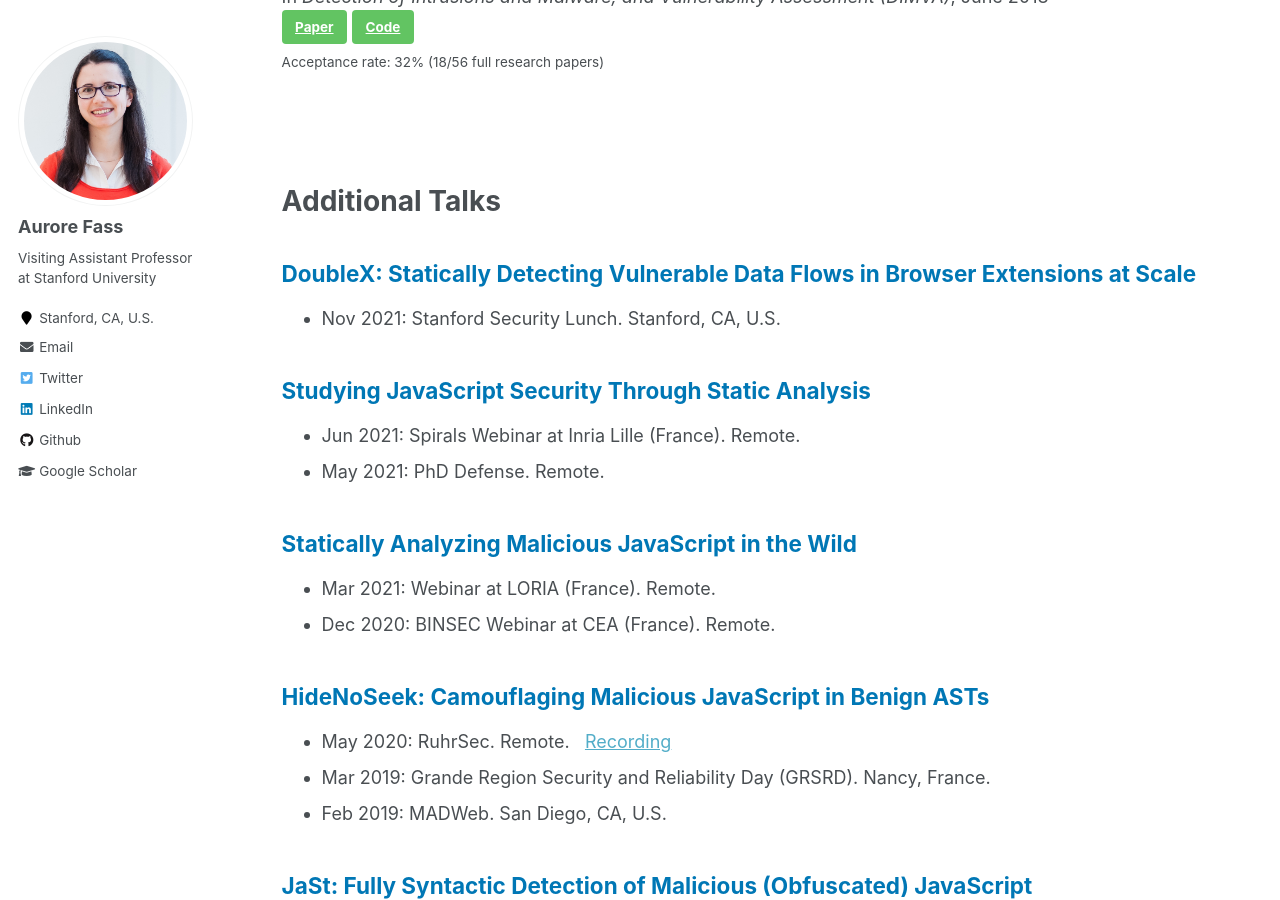
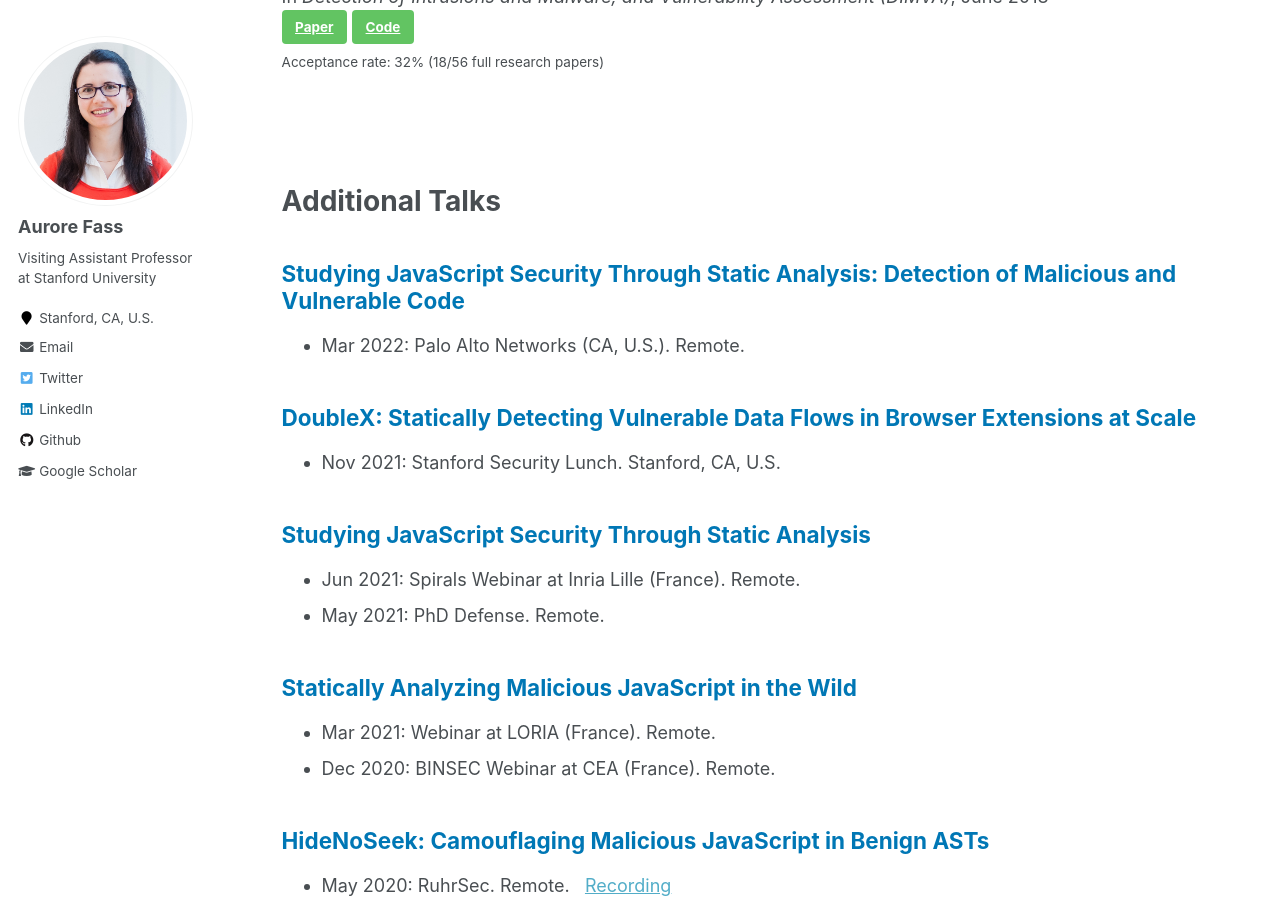
Before and after one commit to Aurore54F/aurore54f.github.io, a Jekyll site: the page built from _pages/publications.md, in a window 1280 px wide and 900 px high, scrolled down 1222 px. Built offline with Jekyll 4.4.1, drawn with Linux system fonts in a browser that asks for light colours.

Commit message:
Updated PC + talk

```diff
--- a/_pages/publications.md
+++ b/_pages/publications.md
@@ -26,6 +26,9 @@ author_profile: true
 <h1 class="page__title">Additional Talks</h1>
 </p>
 
+
+## <span style="color:rgb(0, 119, 181)"> Studying JavaScript Security Through Static Analysis: Detection of Malicious and Vulnerable Code </span>
+* Mar 2022: Palo Alto Networks (CA, U.S.). Remote.
 
 ## <span style="color:rgb(0, 119, 181)"> DoubleX: Statically Detecting Vulnerable Data Flows in Browser Extensions at Scale  </span>
 * Nov 2021: Stanford Security Lunch. Stanford, CA, U.S.
```
Also changed, not shown: _pages/services.md (+1 -0 lines), 1 other file.
